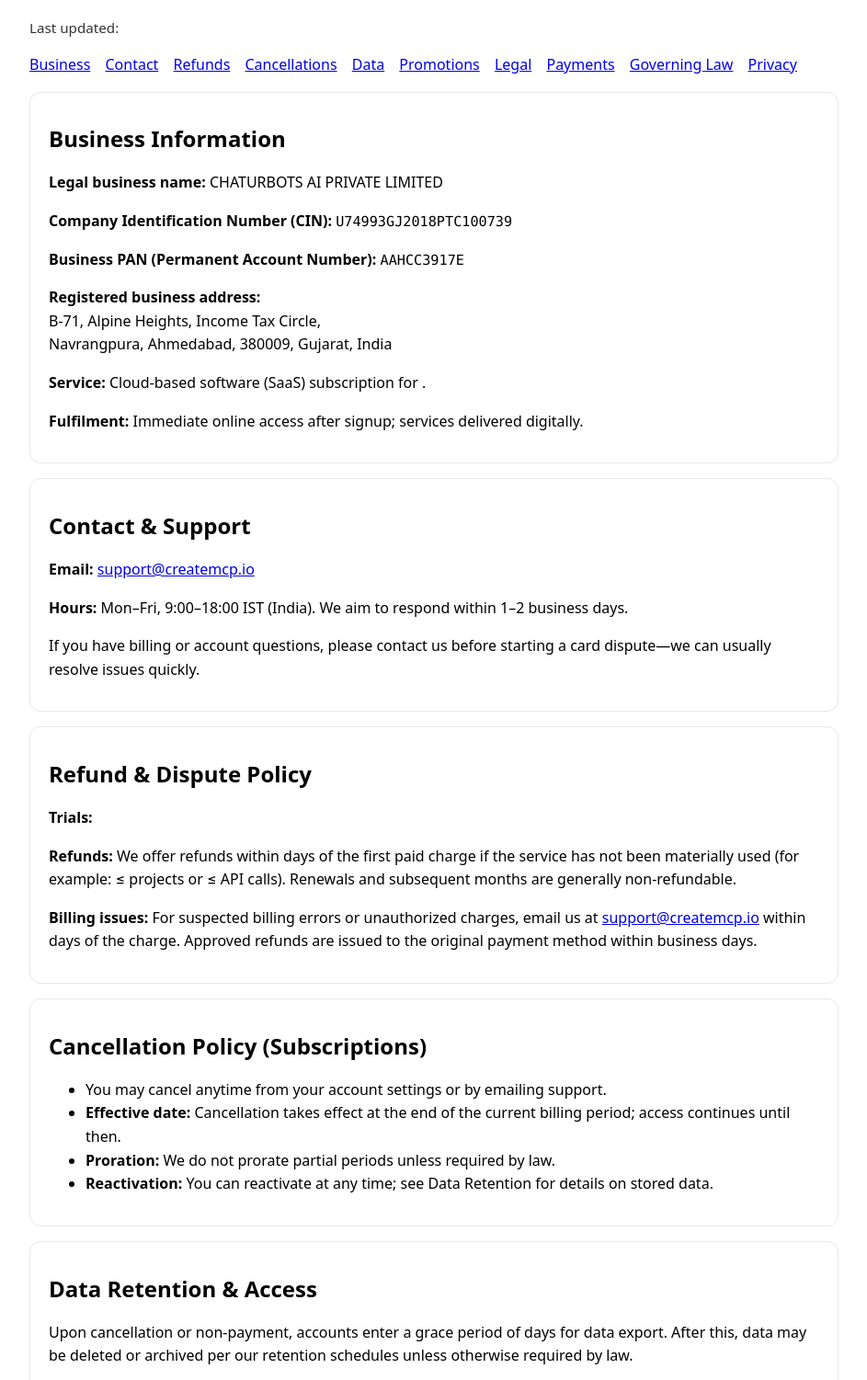
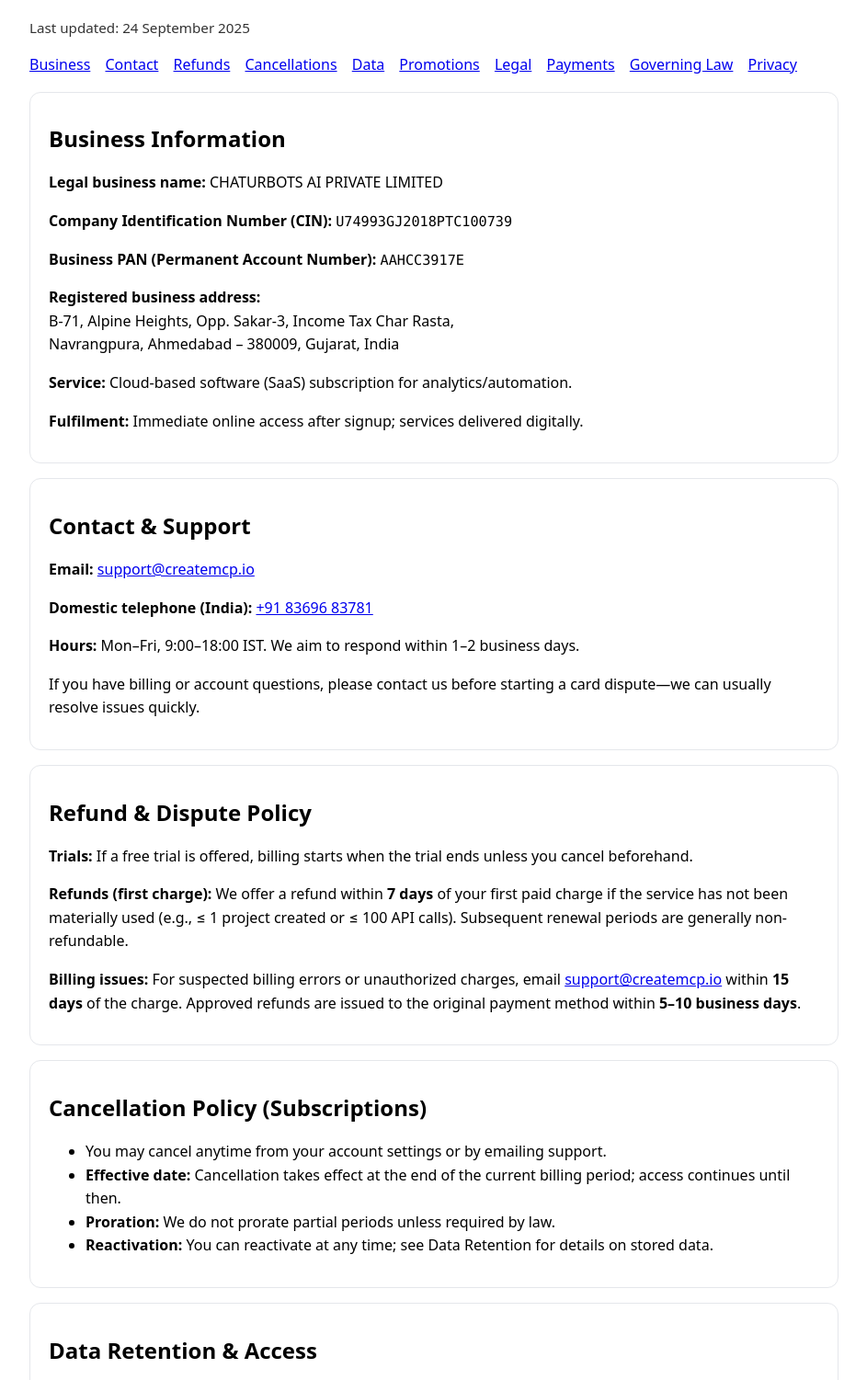
Before and after one commit to CreateMCP-IO/terms, a plain HTML site: page index.html in a window 1280 px wide. Shown: the part 75-1576 px from the top of the page at 92% size, without its empty margins (168-1111 px from the left). Drawn offline with Linux system fonts and the light colour scheme.

Commit message:
Update index.html

```diff
--- a/index.html
+++ b/index.html
@@ -19,7 +19,7 @@
 <body>
   <header>
     <h1>Terms, Policies & Support</h1>
-    <p class="muted">Last updated: <!-- REPLACE WITH DATE --></p>
+    <p class="muted">Last updated: 24 September 2025</p>
     <nav>
       <a href="#business">Business</a>
       <a href="#contact">Contact</a>
@@ -40,25 +40,26 @@
     <p><strong>Company Identification Number (CIN):</strong> <span class="mono">U74993GJ2018PTC100739</span></p>
     <p><strong>Business PAN (Permanent Account Number):</strong> <span class="mono">AAHCC3917E</span></p>
     <p><strong>Registered business address:</strong><br/>
-       B-71, Alpine Heights, Income Tax Circle,<br/>
-       Navrangpura, Ahmedabad, 380009, Gujarat, India
+       B-71, Alpine Heights, Opp. Sakar-3, Income Tax Char Rasta,<br/>
+       Navrangpura, Ahmedabad – 380009, Gujarat, India
     </p>
-    <p><strong>Service:</strong> Cloud-based software (SaaS) subscription for <!-- DESCRIBE SOFTWARE CATEGORY, e.g., analytics/CRM/email -->.</p>
+    <p><strong>Service:</strong> Cloud-based software (SaaS) subscription for analytics/automation.</p>
     <p><strong>Fulfilment:</strong> Immediate online access after signup; services delivered digitally.</p>
   </section>
 
   <section id="contact" class="card">
     <h2>Contact & Support</h2>
     <p><strong>Email:</strong> <a href="mailto:support@createmcp.io">support@createmcp.io</a></p>
-    <p><strong>Hours:</strong> Mon–Fri, 9:00–18:00 IST (India). We aim to respond within 1–2 business days.</p>
+    <p><strong>Domestic telephone (India):</strong> <a href="tel:+918369683781">+91 83696 83781</a></p>
+    <p><strong>Hours:</strong> Mon–Fri, 9:00–18:00 IST. We aim to respond within 1–2 business days.</p>
     <p>If you have billing or account questions, please contact us before starting a card dispute—we can usually resolve issues quickly.</p>
   </section>
 
   <section id="refunds" class="card">
     <h2>Refund & Dispute Policy</h2>
-    <p><strong>Trials:</strong> <!-- e.g., 7-day free trial; billing starts when the trial ends unless canceled beforehand. --></p>
-    <p><strong>Refunds:</strong> We offer refunds within <strong><!-- X --></strong> days of the first paid charge if the service has not been materially used (for example: ≤ <!-- N --> projects or ≤ <!-- M --> API calls). Renewals and subsequent months are generally non‑refundable.</p>
-    <p><strong>Billing issues:</strong> For suspected billing errors or unauthorized charges, email us at <a href="mailto:support@createmcp.io">support@createmcp.io</a> within <!-- X --> days of the charge. Approved refunds are issued to the original payment method within <!-- X–Y --> business days.</p>
+    <p><strong>Trials:</strong> If a free trial is offered, billing starts when the trial ends unless you cancel beforehand.</p>
+    <p><strong>Refunds (first charge):</strong> We offer a refund within <strong>7 days</strong> of your first paid charge if the service has not been materially used (e.g., ≤ 1 project created or ≤ 100 API calls). Subsequent renewal periods are generally non-refundable.</p>
+    <p><strong>Billing issues:</strong> For suspected billing errors or unauthorized charges, email <a href="mailto:support@createmcp.io">support@createmcp.io</a> within <strong>15 days</strong> of the charge. Approved refunds are issued to the original payment method within <strong>5–10 business days</strong>.</p>
   </section>
 
   <section id="cancellations" class="card">
@@ -73,12 +74,12 @@
 
   <section id="data" class="card">
     <h2>Data Retention & Access</h2>
-    <p>Upon cancellation or non‑payment, accounts enter a grace period of <!-- X --> days for data export. After this, data may be deleted or archived per our retention schedules unless otherwise required by law.</p>
+    <p>Upon cancellation or non-payment, accounts enter a grace period of <strong>30 days</strong> for data export. After this, data may be deleted or archived per our retention schedules unless otherwise required by law.</p>
   </section>
 
   <section id="promo" class="card">
     <h2>Promotions & Coupon Terms</h2>
-    <p>Promotions are valid only for the stated period, non‑transferable, may be limited to new customers, and cannot be combined with other offers unless explicitly stated. We may modify or cancel promotions at any time.</p>
+    <p>Promotions are valid only for the stated period, non-transferable, may be limited to new customers, and cannot be combined with other offers unless explicitly stated. We may modify or cancel promotions at any time.</p>
   </section>
 
   <section id="legal" class="card">
@@ -98,11 +99,11 @@
 
   <section id="privacy" class="card">
     <h2>Privacy (Summary)</h2>
-    <p>We process account and usage data to provide and improve the service and share data with essential providers (e.g., hosting, payments) under appropriate safeguards. For access, correction, or deletion requests, email <a href="mailto:privacy@createmcp.io">privacy@createmcp.io</a>. A full Privacy Policy may be provided on request or linked here.</p>
+    <p>We collect account, payment, and usage data to provide and improve the service. We share data with essential providers (e.g., hosting, analytics, payments) under appropriate safeguards and DPAs. You may request access, correction, export, or deletion by emailing <a href="mailto:privacy@createmcp.io">privacy@createmcp.io</a>. Security practices include encryption in transit, restricted access, and regular backups.</p>
   </section>
 
   <footer>
-    © <!-- YEAR --> CHATURBOTS AI PRIVATE LIMITED · <a href="mailto:support@createmcp.io">support@createmcp.io</a>
+    © 2025 CHATURBOTS AI PRIVATE LIMITED · <a href="mailto:support@createmcp.io">support@createmcp.io</a> · <a href="tel:+918369683781">+91 83696 83781</a>
   </footer>
 </body>
 </html>
```
